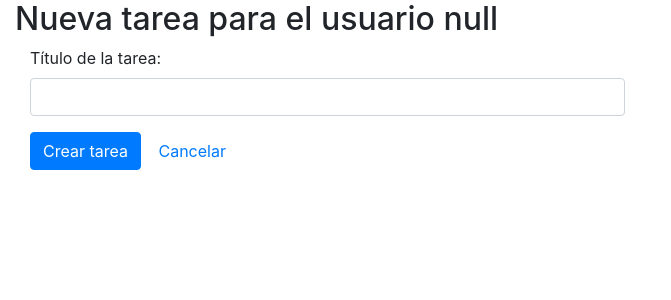
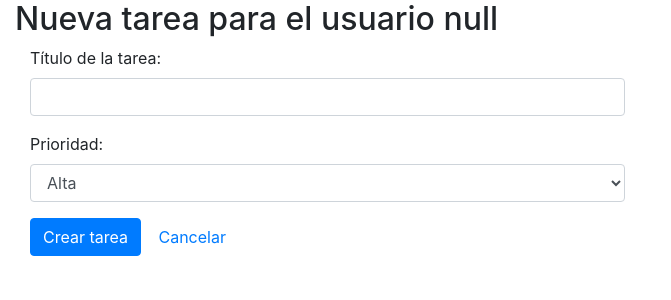
Before and after one commit to almofa/todolist-equipo-10, a Spring app: template src/main/resources/templates/formNuevaTarea.html in a window 1280 px wide. Shown: the part 56-356 px from the top of the page, without its empty margins (0-671 px from the left). Run offline with Thymeleaf, Linux system fonts and the light colour scheme; the template is opened without the code that fills it, so the values that code supplies are empty.

Commit message:
Vista - Anadir selector de prioridad en formNuevaTarea

```diff
--- a/src/main/resources/templates/formNuevaTarea.html
+++ b/src/main/resources/templates/formNuevaTarea.html
@@ -15,6 +15,14 @@
             <label for="titulo">Título de la tarea:</label>
             <input class="form-control" id="titulo" name="titulo" required th:field="*{titulo}" type="text"/>
         </div>
+            <div class="form-group">
+                <label for="prioridad">Prioridad:</label>
+                <select class="form-control" id="prioridad" name="prioridad" th:field="*{prioridad}">
+                    <option value="ALTA">Alta</option>
+                    <option value="MEDIA">Media</option>
+                    <option value="BAJA">Baja</option>
+                </select>
+            </div>
         <button class="btn btn-primary" type="submit">Crear tarea</button>
         <a class="btn btn-link" th:href="@{/usuarios/{id}/tareas(id=${usuario.id})}">Cancelar</a>
         </div>
```
